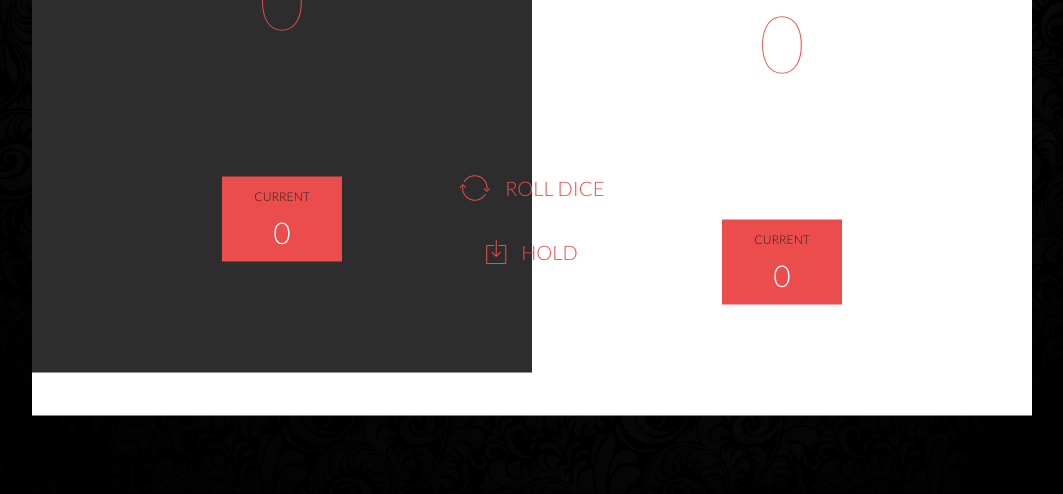
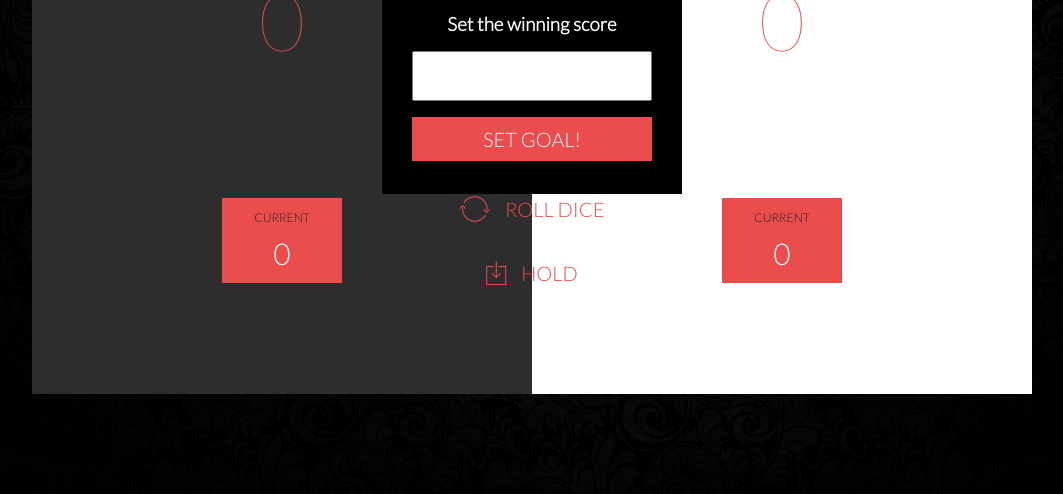
Before and after one commit to honnakim/pig-game, a plain HTML site: page index.html in a window 1280 px wide. Shown: the part 306-800 px from the top of the page, without its empty margins (108-1171 px from the left). Drawn offline with nearby package versions, Linux system fonts and the light colour scheme.

Commit message:
added more styling for new dice and inputs

```diff
--- a/style.css
+++ b/style.css
@@ -45,6 +45,48 @@ body {
     padding: 100px;
 }
 
+
+/**********************************************
+*** GOAL SET BOX
+**********************************************/
+.winning-input {
+    position: absolute;
+    top: 200px;
+    left: 50%;
+    z-index: 2;
+    transform: translate(-50%);
+    height: 200px;
+    width: 300px;
+    background: #000;
+    margin: auto;
+    padding-top: 1.2rem;
+}
+
+.winning-input h3 {
+    text-align: center;
+    color: #FFF;
+    margin-bottom: 1rem;
+}
+
+.winning-input input {
+    height: 50px;
+    width: 80%;
+    display: block;
+    margin: 0 auto 1rem;
+    text-align: center;
+    font-size: 14px;
+}
+
+.winning-input button {
+    position: static;
+    transform: initial;
+    background: #eb4c4d;
+    color: #FFF;
+    width: 80%;
+    margin: 0 auto;
+    display: block;
+    padding: 10px 15px;
+}
 
 
 /**********************************************
@@ -144,7 +186,17 @@ i {
 .dice {
     position: absolute;
     left: 50%;
-    top: 178px;
+    top: 128px;
+    transform: translateX(-50%);
+    height: 100px;
+    box-shadow: 0px 10px 60px rgba(0, 0, 0, 0.10);
+    border: 1px solid #eb4c4d;
+}
+
+.dice-2 {
+    position: absolute;
+    left: 50%;
+    top: 250px;
     transform: translateX(-50%);
     height: 100px;
     box-shadow: 0px 10px 60px rgba(0, 0, 0, 0.10);
```
